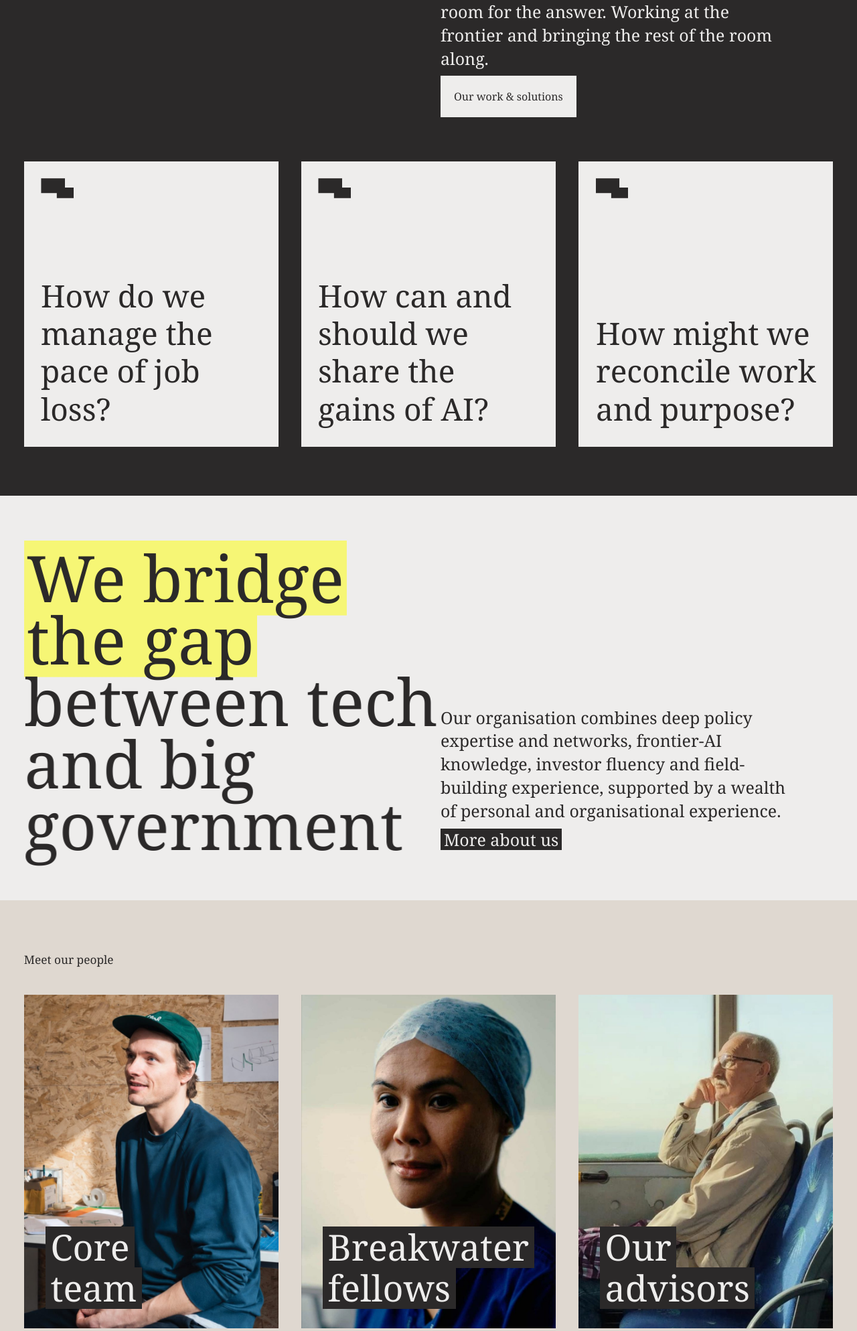
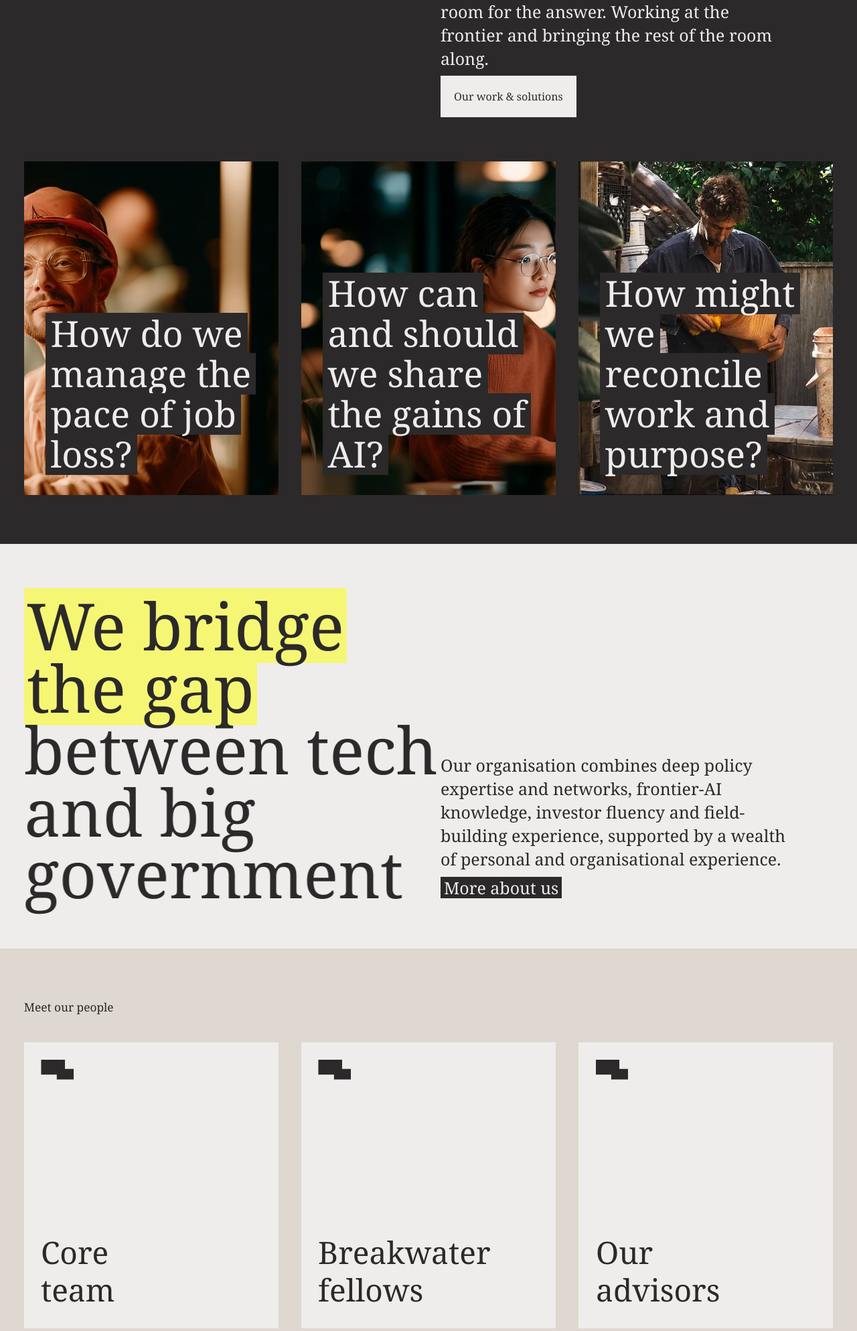
Before and after one commit to mxjqnn/mxjqnn.github.io, a PHP site: page /breakwater-webflow/reference.html in a window 1280 px wide. Shown: the part 3031-5018 px from the top of the page at 67% size. Run offline with PHP 8.4, Linux system fonts and the light colour scheme; some web fonts are replaced.

Commit message:
Home: people blocks use the question card design, pinned Big Questions use the photo tile design with a Home photo CMS field
Co-Authored-By: Claude Fable 5.1 <noreply@anthropic.com>

```diff
--- a/breakwater-webflow/breakwater.css
+++ b/breakwater-webflow/breakwater.css
@@ -361,7 +361,7 @@ html.menu-open, html.menu-open body { overflow: hidden; }
   position: relative;
   background: var(--dark);
   color: var(--light);
-  height: 132vw;
+  height: 137.6vw;   /* the question tiles (38.9vw tall) sit at 93vw with the same 5.7vw below them as before */
   overflow: hidden;
 }
 .who-title {
@@ -459,7 +459,7 @@ html.menu-open, html.menu-open body { overflow: hidden; }
 .bridge {
   position: relative;
   background: var(--light);
-  height: 103.1vw;
+  height: 97.5vw;    /* the people cards (33.3vw tall) sit at 58.2vw with 6vw below them */
   overflow: hidden;
 }
 .bridge::before { content: ''; position: absolute; left: 0; right: 0; top: 47.2vw; bottom: 0; background: var(--beige); }
@@ -479,7 +479,8 @@ html.menu-open, html.menu-open body { overflow: hidden; }
 .bridge-copy { position: absolute; left: 51.4vw; top: var(--ct, 24.27vw); bottom: var(--cb, auto); max-width: 42vw; }   /* the script pins the bottom to the headline's last baseline */
 .bridge .more { display: table; margin-top: .35em; background: var(--dark); color: var(--light); padding: 0 .2em; line-height: 1.3; font-size: clamp(18px, 1.95vw, 29px); }
 .people-title { position: absolute; left: var(--gutter); top: 53.2vw; font-size: clamp(16px, 1.35vw, 20px); font-weight: 400; }
-/* People tiles. Build as a.tile > img + .tile-title > .trow > .tline; the script adds the arrow. */
+/* Photo tiles (now the home page's pinned Big Questions). Build as a.tile > img + .tile-title; a CMS tile's title arrives as one
+   string and the script splits it into .trow > .tline rows and adds the arrow. The "Meet our people" blocks use .question instead. */
 .tiles {
   position: absolute;
   left: var(--gutter); right: var(--gutter);
@@ -495,6 +496,7 @@ html.menu-open, html.menu-open body { overflow: hidden; }
   height: 38.9vw;
   overflow: hidden;
   color: var(--light);
+  background: var(--beige);                    /* shows when a pinned question has no Home photo yet */
 }
 .tile img { width: 100%; height: 100%; object-fit: cover; }
 .tile::after {                                 /* 60% yellow fill wipes in on hover */
@@ -510,15 +512,13 @@ html.menu-open, html.menu-open body { overflow: hidden; }
   position: absolute;
   left: 32px; right: 32px; bottom: 30px;
   z-index: 1;
-  display: flex;
-  flex-direction: column;
-  align-items: flex-start;
-  gap: 0;                                      /* the two title blocks stack with no gap; the 1px shadows close any hairline between them */
+  display: block;                              /* normal flow, so the script can read where a CMS question wraps; each row then shrinks to its text */
   font-size: clamp(30px, 4.2vw, 64px);
   line-height: 1.12;
 }
 .trow {
-  display: inline-flex;
+  display: flex;                               /* rows stack with no gap; the 1px shadows on .tline close any hairline between them */
+  width: max-content;
   align-items: center;
   gap: 14px;
   white-space: nowrap;
@@ -527,7 +527,7 @@ html.menu-open, html.menu-open body { overflow: hidden; }
   will-change: transform;
 }
 .trow:nth-child(2) { --d: .06s; }
-.tline { background: var(--dark); color: var(--light); padding: 0 .14em; box-shadow: 0 1px 0 0 var(--dark), 0 -1px 0 0 var(--dark); }
+.tile .tline { background: var(--dark); color: var(--light); padding: 0 .14em; box-shadow: 0 1px 0 0 var(--dark), 0 -1px 0 0 var(--dark); }
 .tarrow {
   width: .55em; height: .55em;
   color: var(--dark);
--- a/breakwater-webflow/breakwater.js
+++ b/breakwater-webflow/breakwater.js
@@ -86,7 +86,7 @@ $$('.news-submit, .csubmit').forEach(function (btn) {
   $$('.jfeat').forEach(function (f) { if (!$('.jarrow', f)) f.appendChild(el('span', 'jarrow', ARROW.replace('SW', '2'))); });
   $$('.jrow-title').forEach(function (t) { if (!$('.jarr', t.parentNode)) t.parentNode.insertBefore(el('span', 'jarr', ARROW.replace('SW', '2.2')), t.nextSibling); });
   // Home: the question cards are the Big Questions with "Pin to home page" = Yes, lowest Order first, three at most
-  var qcards = $$('.question[data-slug]');
+  var qcards = $$('.qs [data-slug]');
   if (qcards.length) {
     var qinfo = qcards.map(function (q) {
       var t = function (sel) { var e = $(sel, q); return e ? e.textContent.trim() : ''; };
@@ -244,6 +244,13 @@ function splitLines(p, cls) {   // cls: class for the line divs (default 'line')
   p.innerHTML = '';
   lines.forEach(function (l) { var d = el('div', cls + (wasIn ? ' in' : '')); d.textContent = l; p.appendChild(d); });
 }
+function tileLines(t) {   // a CMS tile's title is one string: split it into .trow > .tline rows and put the arrow on the last row
+  var title = $('.tile-title', t); if (!title) return;
+  splitLines(title, 'tline');
+  $$('.tline', title).forEach(function (l) { var row = el('div', 'trow'); title.insertBefore(row, l); row.appendChild(l); });
+  var rows = $$('.trow', title);
+  if (rows.length) rows[rows.length - 1].appendChild(el('span', 'tarrow', ARROW.replace('SW', '2.2')));
+}
 function measureAll() {
     alignDesktop();
     measureCentred($('.who'), '.who-title .line');
@@ -258,6 +265,7 @@ function measureAll() {
     measureRightAligned($('.faq'), '.faq-title .line');
     measureCentred($('.start'), '.start-title .line');
     measureRightAligned($('.prong'), '.prong-title .line');
+    $$('.tile[data-slug]').forEach(tileLines);   // CMS question tiles: the question wraps into rows once the font is in
     measureShift('.tile', '.tile-title', '.trow');
     $$('.question[data-slug] .qtext').forEach(function (qt) { splitLines(qt, 'qline'); });   // CMS questions wrap into lines once the font is in
     $$('.agenda[data-slug] .agenda-title').forEach(function (at) {
--- a/breakwater-webflow/reference.html
+++ b/breakwater-webflow/reference.html
@@ -128,10 +128,10 @@ if(window.HTMLScriptElement&&HTMLScriptElement.supports&&HTMLScriptElement.suppo
   <div class="qs">
     <!-- Collection List of Big Questions. Only items with Pin to home page = Yes are kept (lowest Order first, three at most); the script splits each question into lines -->
     <div class="w-dyn-list"><div class="w-dyn-items">
-      <div class="w-dyn-item"><a class="question w-inline-block" href="what-we-do.html#questions" data-slug="faq-pace-of-job-loss"><div class="qtext">How do we manage the pace of job loss?</div><div class="jdata"><div class="qpin">Yes</div><div class="qorder">1</div></div></a></div>
-      <div class="w-dyn-item"><a class="question w-inline-block" href="what-we-do.html#questions" data-slug="faq-on-ramps"><div class="qtext">How do we protect the on-ramps &mdash; and young people&rsquo;s stake in the American dream?</div><div class="jdata"><div class="qpin">No</div><div class="qorder">2</div></div></a></div>
-      <div class="w-dyn-item"><a class="question w-inline-block" href="what-we-do.html#questions" data-slug="faq-share-the-gains"><div class="qtext">How can and should we share the gains of AI?</div><div class="jdata"><div class="qpin">Yes</div><div class="qorder">5</div></div></a></div>
-      <div class="w-dyn-item"><a class="question w-inline-block" href="what-we-do.html#questions" data-slug="faq-work-and-purpose"><div class="qtext">How might we reconcile work and purpose?</div><div class="jdata"><div class="qpin">Yes</div><div class="qorder">6</div></div></a></div>
+      <div class="w-dyn-item"><a class="tile w-inline-block" href="what-we-do.html#questions" data-slug="faq-pace-of-job-loss"><img src="assets/hero-welder.jpg" alt=""><div class="tile-title">How do we manage the pace of job loss?</div><div class="jdata"><div class="qpin">Yes</div><div class="qorder">1</div></div></a></div>
+      <div class="w-dyn-item"><a class="tile w-inline-block" href="what-we-do.html#questions" data-slug="faq-on-ramps"><div class="tile-title">How do we protect the on-ramps &mdash; and young people&rsquo;s stake in the American dream?</div><div class="jdata"><div class="qpin">No</div><div class="qorder">2</div></div></a></div>
+      <div class="w-dyn-item"><a class="tile w-inline-block" href="what-we-do.html#questions" data-slug="faq-share-the-gains"><img src="assets/hero-accountant.jpg" alt=""><div class="tile-title">How can and should we share the gains of AI?</div><div class="jdata"><div class="qpin">Yes</div><div class="qorder">5</div></div></a></div>
+      <div class="w-dyn-item"><a class="tile w-inline-block" href="what-we-do.html#questions" data-slug="faq-work-and-purpose"><img src="assets/wwa-potter.webp" alt=""><div class="tile-title">How might we reconcile work and purpose?</div><div class="jdata"><div class="qpin">Yes</div><div class="qorder">6</div></div></a></div>
     </div></div>
   </div>
 </div>
@@ -151,9 +151,9 @@ if(window.HTMLScriptElement&&HTMLScriptElement.supports&&HTMLScriptElement.suppo
   </div>
   <div class="people-title">Meet our people</div>
   <div class="tiles">
-    <a class="tile w-inline-block" href="who-we-are.html#core-team"><img src="assets/people-core.jpg" alt=""><div class="tile-title"><div class="trow"><div class="tline">Core</div></div><div class="trow"><div class="tline">team</div></div></div></a>
-    <a class="tile w-inline-block" href="who-we-are.html#fellows"><img src="assets/people-fellows.jpg" alt=""><div class="tile-title"><div class="trow"><div class="tline">Breakwater</div></div><div class="trow"><div class="tline">fellows</div></div></div></a>
-    <a class="tile w-inline-block" href="who-we-are.html#advisors"><img src="assets/people-advisors.jpg" alt=""><div class="tile-title"><div class="trow"><div class="tline">Our</div></div><div class="trow"><div class="tline">advisors</div></div></div></a>
+    <a class="question w-inline-block" href="who-we-are.html#core-team"><div class="qtext"><div class="qline">Core</div><div class="qline">team</div></div></a>
+    <a class="question w-inline-block" href="who-we-are.html#fellows"><div class="qtext"><div class="qline">Breakwater</div><div class="qline">fellows</div></div></a>
+    <a class="question w-inline-block" href="who-we-are.html#advisors"><div class="qtext"><div class="qline">Our</div><div class="qline">advisors</div></div></a>
   </div>
 </div>
 
```
Also changed, not shown: breakwater-webflow/BUILD-SHEET.md (+4 -0 lines), breakwater-webflow/webflow-2-styles-embed.html (+1 -1 lines), breakwater-webflow/tools/footer.min.js, breakwater-webflow/tools/styles-a.min.css, breakwater-webflow/tools/styles.min.css.
